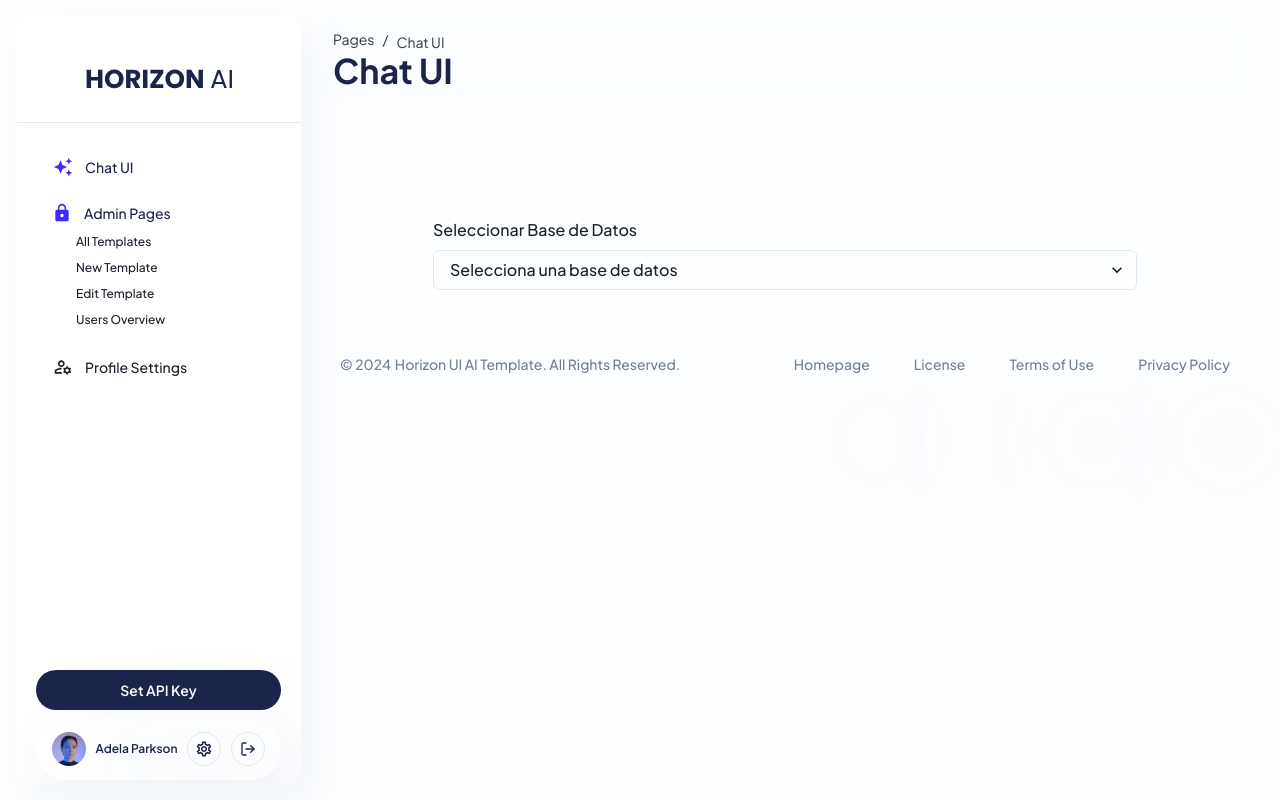
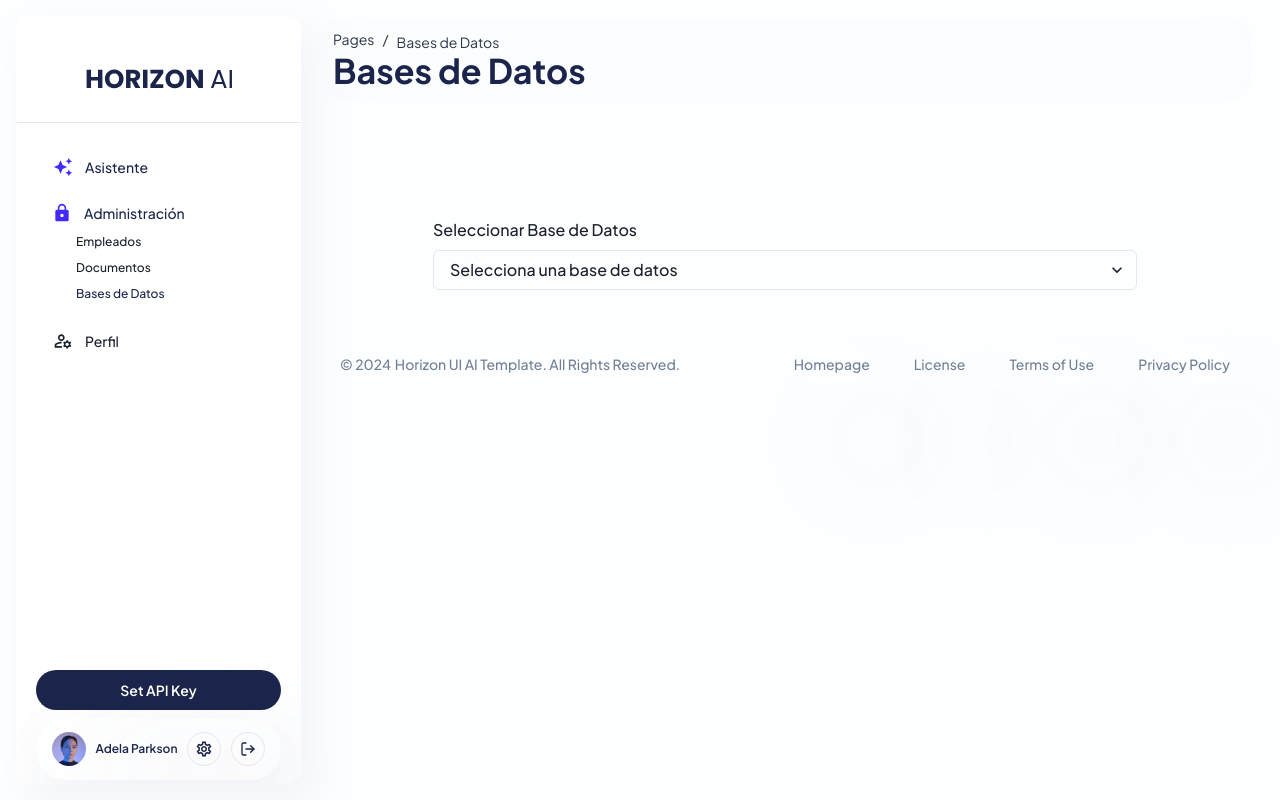
Before and after one commit to jesus-barrera-moran/asistente-virtual-pasteleria-frontend, a Next.js app: page /admin/databases in a window 1280 px wide. Built offline with nearby package versions, Linux system fonts and the light colour scheme.

Commit message:
Limpiar rutas comentadas

```diff
--- a/src/routes.tsx
+++ b/src/routes.tsx
@@ -1,101 +1,48 @@
 import { Icon } from './lib/chakra';
 import {
-  MdFileCopy,
-  MdHome,
   MdLock,
-  MdLayers,
   MdAutoAwesome,
   MdOutlineManageAccounts,
 } from 'react-icons/md';
-import { IoMdPerson } from 'react-icons/io';
-import { LuHistory } from 'react-icons/lu';
-import { RoundedChart } from '@/components/icons/Icons';
 
 // Auth Imports
 import { IRoute } from './types/navigation';
 
 const routes: IRoute[] = [
   {
-    name: 'Chat UI',
+    name: 'Asistente',
     path: '/',
     icon: (
       <Icon as={MdAutoAwesome} width="20px" height="20px" color="inherit" />
     ),
     collapse: false,
   },
-  // {
-  //   name: 'All Templates',
-  //   // disabled: true,
-  //   path: '/all-templates',
-  //   icon: <Icon as={MdHome} width="20px" height="20px" color="inherit" />,
-  //   collapse: false,
-  // },
-  // {
-  //   name: 'My Projects',
-  //   // disabled: true,
-  //   path: '/my-projects',
-  //   icon: <Icon as={MdLayers} width="20px" height="20px" color="inherit" />,
-  //   collapse: false,
-  // },
-  // --- Others ---
-  // {
-  //   name: 'Other Pages',
-  //   // disabled: true,
-  //   path: '/others',
-  //   icon: <Icon as={MdFileCopy} width="20px" height="20px" color="inherit" />,
-  //   collapse: true,
-  //   items: [
-  //     {
-  //       name: 'Prompt Page',
-  //       layout: '/others',
-  //       path: '/prompt',
-  //     },
-  //     {
-  //       name: 'Register',
-  //       layout: '/others',
-  //       path: '/register',
-  //     },
-  //     {
-  //       name: 'Sign In',
-  //       layout: '/others',
-  //       path: '/sign-in',
-  //     },
-  //   ],
-  // },
-  // --- Admin Pages ---
   {
-    name: 'Admin Pages',
-    // disabled: true,
+    name: 'Administración',
     path: '/admin',
     icon: <Icon as={MdLock} width="20px" height="20px" color="inherit" />,
     collapse: true,
     items: [
       {
-        name: 'All Templates',
+        name: 'Empleados',
         layout: '/admin',
-        path: '/all-admin-templates',
+        path: '/employees',
       },
       {
-        name: 'New Template',
+        name: 'Documentos',
         layout: '/admin',
-        path: '/new-template',
+        path: '/documents',
       },
       {
-        name: 'Edit Template',
+        name: 'Bases de Datos',
         layout: '/admin',
-        path: '/edit-template',
-      },
-      {
-        name: 'Users Overview',
-        layout: '/admin',
-        path: '/overview',
+        path: '/databases',
       },
     ],
   },
   {
-    name: 'Profile Settings',
-    // disabled: true,
-    path: '/settings',
+    name: 'Perfil',
+    path: '/profile',
     icon: (
       <Icon
         as={MdOutlineManageAccounts}
@@ -104,130 +51,8 @@ const routes: IRoute[] = [
         color="inherit"
       />
     ),
-    // invisible: true,
     collapse: false,
   },
-  // {
-  //   name: 'History',
-  //   // disabled: true,
-  //   path: '/history',
-  //   icon: <Icon as={LuHistory} width="20px" height="20px" color="inherit" />,
-  //   invisible: true,
-  //   collapse: false,
-  // },
-  // {
-  //   name: 'Usage',
-  //   // disabled: true,
-  //   path: '/usage',
-  //   icon: <Icon as={RoundedChart} width="20px" height="20px" color="inherit" />,
-  //   invisible: true,
-  //   collapse: false,
-  // },
-  // {
-  //   name: 'My plan',
-  //   // disabled: true,
-  //   path: '/my-plan',
-  //   icon: <Icon as={RoundedChart} width="20px" height="20px" color="inherit" />,
-  //   invisible: true,
-  //   collapse: false,
-  // },
-  // -------------- Prompt Pages --------------
-  // {
-  //   name: 'Essay Generator',
-  //   // disabled: true,
-  //   path: '/essay',
-  //   icon: <Icon as={IoMdPerson} width="20px" height="20px" color="inherit" />,
-  //   invisible: true,
-  //   collapse: false,
-  // },
-  // {
-  //   name: 'Content Simplifier',
-  //   // disabled: true,
-  //   path: '/simplifier',
-  //   icon: <Icon as={IoMdPerson} width="20px" height="20px" color="inherit" />,
-  //   invisible: true,
-  //   collapse: false,
-  // },
-  // {
-  //   name: 'Product Description',
-  //   // disabled: true,
-  //   path: '/product-description',
-  //   icon: <Icon as={IoMdPerson} width="20px" height="20px" color="inherit" />,
-  //   invisible: true,
-  //   collapse: false,
-  // },
-  // {
-  //   name: 'Email Enhancer',
-  //   // disabled: true,
-  //   path: '/email-enhancer',
-  //   icon: <Icon as={IoMdPerson} width="20px" height="20px" color="inherit" />,
-  //   invisible: true,
-  //   collapse: false,
-  // },
-  // {
-  //   name: 'LinkedIn Message',
-  //   // disabled: true,
-  //   path: '/linkedin-message',
-  //   icon: <Icon as={IoMdPerson} width="20px" height="20px" color="inherit" />,
-  //   invisible: true,
-  //   collapse: false,
-  // },
-  // {
-  //   name: 'Instagram Caption',
-  //   // disabled: true,
-  //   path: '/caption',
-  //   icon: <Icon as={IoMdPerson} width="20px" height="20px" color="inherit" />,
-  //   invisible: true,
-  //   collapse: false,
-  // },
-  // {
-  //   name: 'FAQs Content',
-  //   // disabled: true,
-  //   path: '/faq',
-  //   icon: <Icon as={IoMdPerson} width="20px" height="20px" color="inherit" />,
-  //   invisible: true,
-  //   collapse: false,
-  // },
-  // {
-  //   name: 'Product Name Generator',
-  //   // disabled: true,
-  //   path: '/name-generator',
-  //   icon: <Icon as={IoMdPerson} width="20px" height="20px" color="inherit" />,
-  //   invisible: true,
-  //   collapse: false,
-  // },
-  // {
-  //   name: 'SEO Keywords',
-  //   // disabled: true,
-  //   path: '/seo-keywords',
-  //   icon: <Icon as={IoMdPerson} width="20px" height="20px" color="inherit" />,
-  //   invisible: true,
-  //   collapse: false,
-  // },
-  // {
-  //   name: 'Review Responder',
-  //   // disabled: true,
-  //   path: '/review-responder',
-  //   icon: <Icon as={IoMdPerson} width="20px" height="20px" color="inherit" />,
-  //   invisible: true,
-  //   collapse: false,
-  // },
-  // {
-  //   name: 'Business Idea Generator',
-  //   // disabled: true,
-  //   path: '/business-generator',
-  //   icon: <Icon as={IoMdPerson} width="20px" height="20px" color="inherit" />,
-  //   invisible: true,
-  //   collapse: false,
-  // },
-  // {
-  //   name: 'Article Generator',
-  //   // disabled: true,
-  //   path: '/article',
-  //   icon: <Icon as={IoMdPerson} width="20px" height="20px" color="inherit" />,
-  //   invisible: true,
-  //   collapse: false,
-  // },
 ];
 
 export default routes;
--- a/src/utils/navigation.tsx
+++ b/src/utils/navigation.tsx
@@ -11,7 +11,7 @@ export const findCurrentRoute = (
       const found = findCurrentRoute(route.items, pathname);
       if (found) return found;
     }
-    if (pathname?.match(route.path) && route) {
+    if ((pathname === route.path || pathname === route.layout + route.path) && route) {
       return route;
     }
   }
--- a/tsconfig.json
+++ b/tsconfig.json
@@ -14,7 +14,8 @@
     "noEmit": true,
     "jsx": "preserve",
     "esModuleInterop": true,
-    "moduleResolution": "node",
+    // Remove the 'moduleResolution' option or set it to 'NodeNext'
+    "moduleResolution": "NodeNext",
     "resolveJsonModule": true,
     "isolatedModules": true,
     "incremental": true,
```
